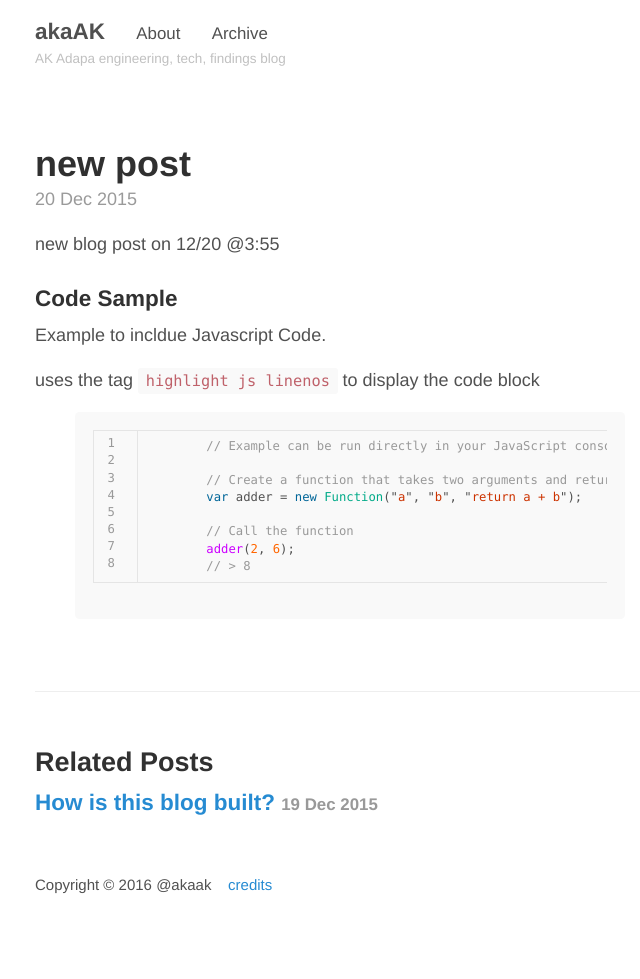
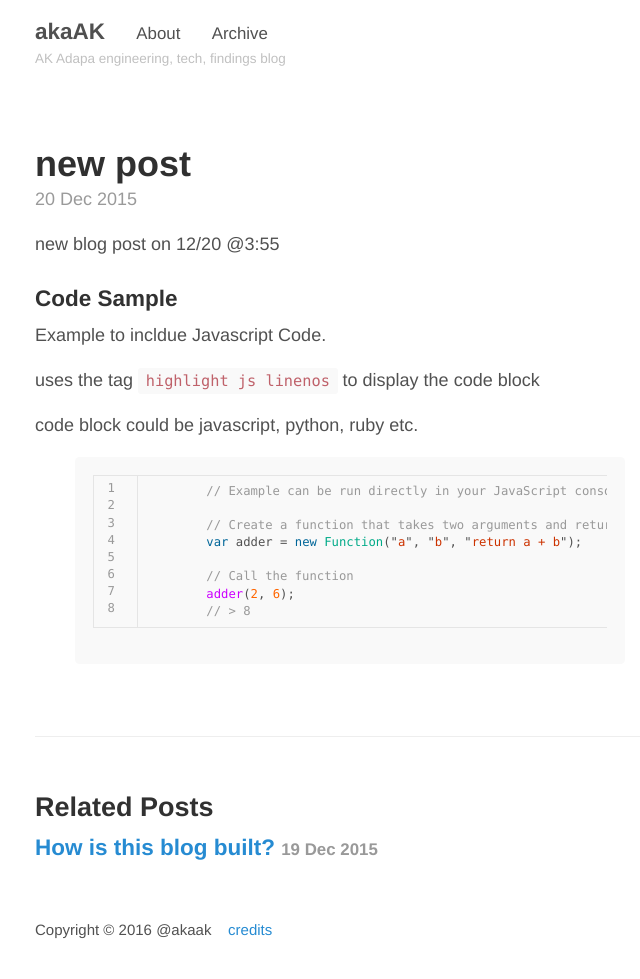
Before and after one commit to akaak/blog, a Jekyll site: the page built from _posts/2015-12-20-newpost.md, in a window 1280 px wide. Shown: the whole page, without its empty margins (290-930 px from the left). Built offline with Jekyll 4.4.1, drawn with Linux system fonts in a browser that asks for light colours; before the commit the page ends 934 px from its top, so only the background shows below that.

Commit message:
post update

```diff
--- a/_posts/2015-12-20-newpost.md
+++ b/_posts/2015-12-20-newpost.md
@@ -12,6 +12,8 @@ Example to incldue Javascript Code.
 
 uses the tag `highlight js linenos` to display the code block
 
+code block could be javascript, python, ruby etc.
+
 {% highlight js linenos %}
 	// Example can be run directly in your JavaScript console
 
```
